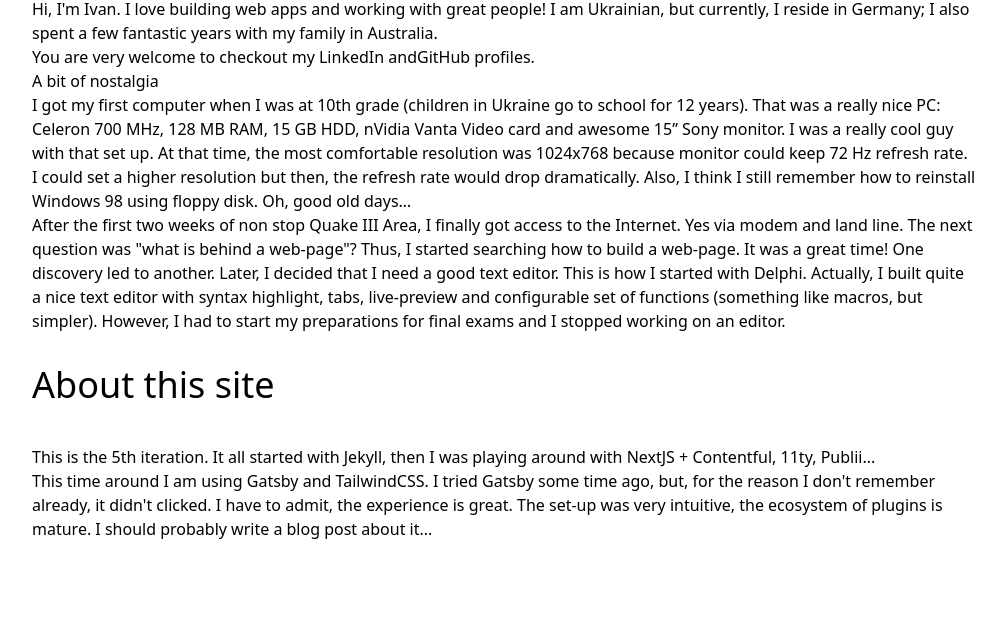
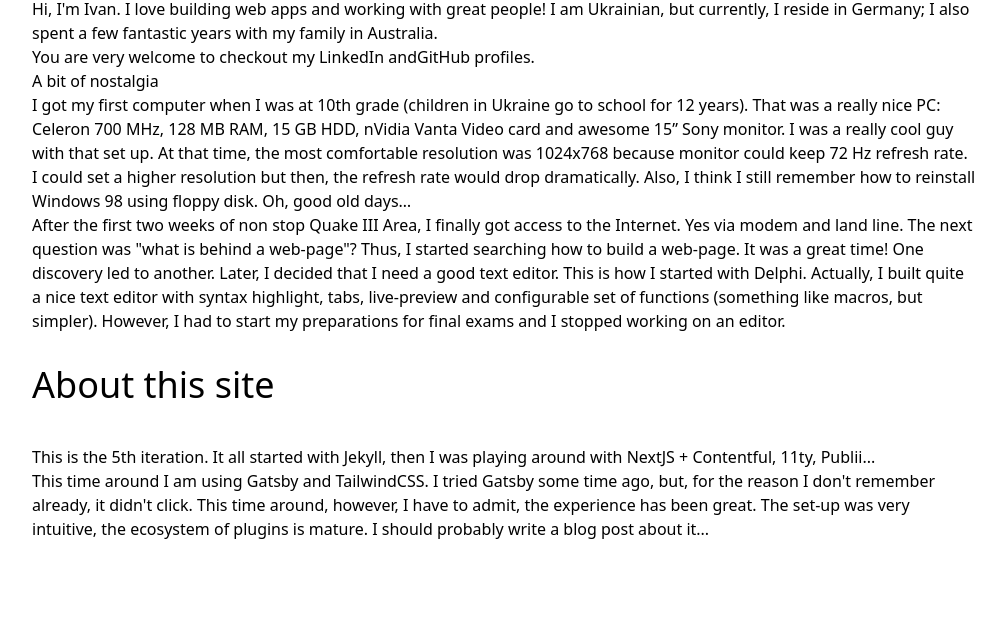
Before and after one commit to ivan-demchenko/ivan-demchenko.github.io, a Gatsby site: page /about in a window 1280 px wide. Shown: the part 645-1263 px from the top of the page, without its empty margins (136-1141 px from the left). Built offline with nearby package versions, Linux system fonts and the light colour scheme; Gatsby itself is replaced by a stand-in of ours; what @tailwindcss/typography would draw is missing.

Commit message:
fixed typo

```diff
--- a/src/pages/about.tsx
+++ b/src/pages/about.tsx
@@ -102,9 +102,9 @@ export default function IndexPage({ data }: PageProps<SiteQueryResult>) {
             TailwindCSS
           </a>
           . I tried Gatsby some time ago, but, for the reason I don't remember
-          already, it didn't clicked. I have to admit, the experience is great.
-          The set-up was very intuitive, the ecosystem of plugins is mature. I
-          should probably write a blog post about it...
+          already, it didn't click. This time around, however, I have to admit,
+          the experience has been great. The set-up was very intuitive, the
+          ecosystem of plugins is mature. I should probably write a blog post about it...
         </p>
       </section>
     </PageLayout>
```
